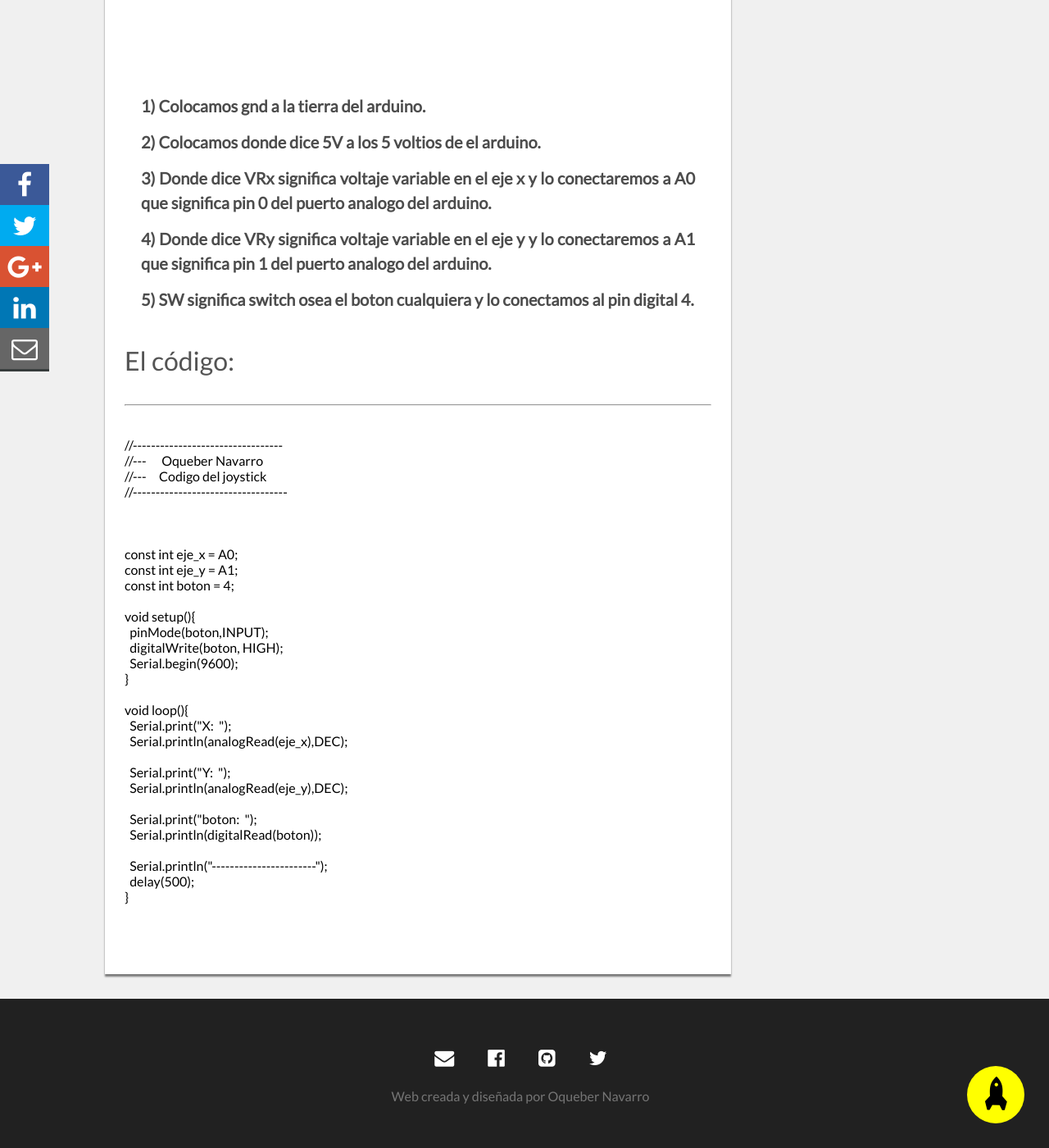
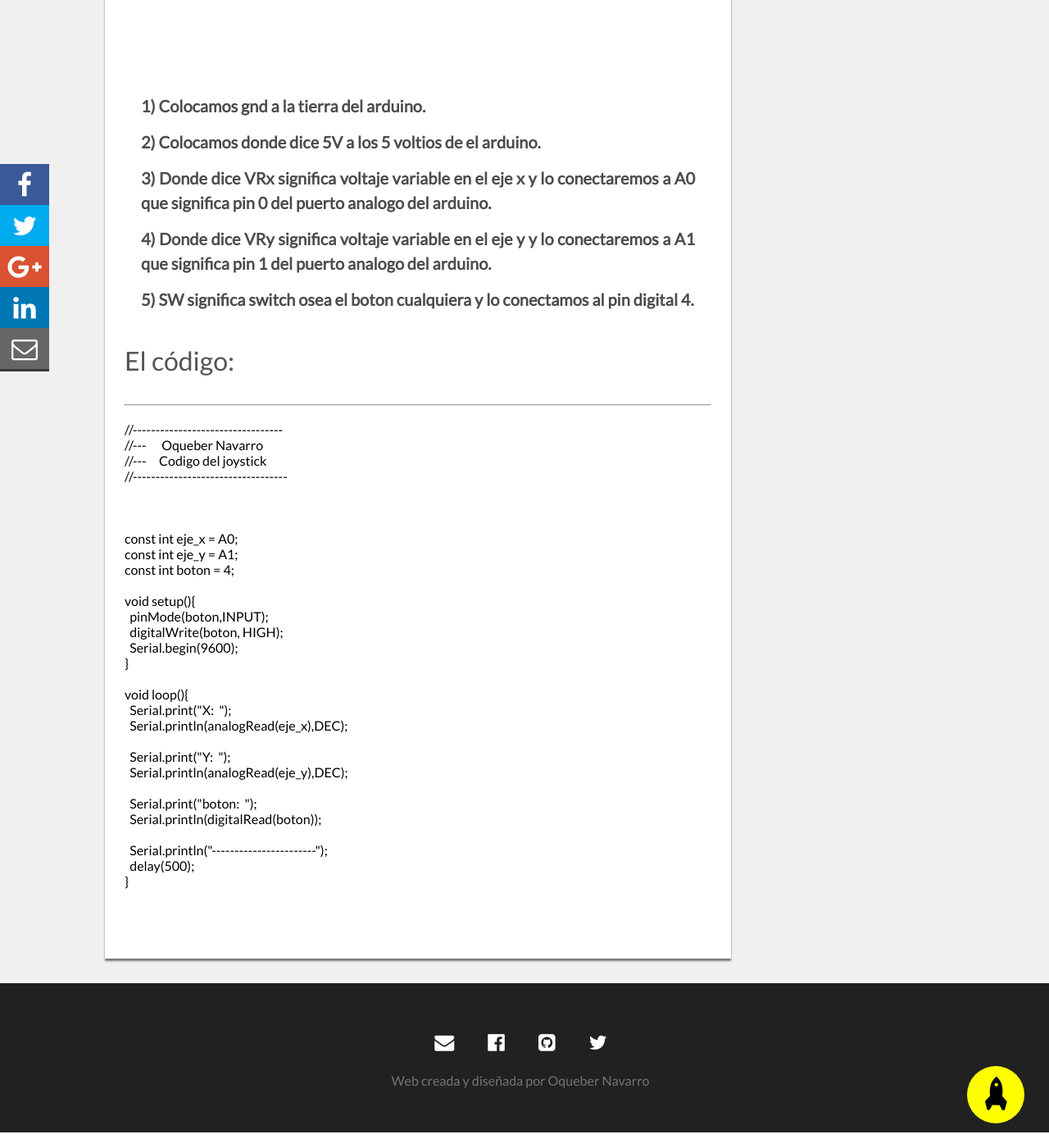
Before and after one commit to oqueber/oqueber-oqueber.github.io, a Jekyll site: the page built from _posts/0000-01-04-joystick.md, in a window 1280 px wide and 1400 px high, scrolled down 2059 px. Shown: the whole window at 82% size. Built offline with Jekyll 4.4.1, drawn with Linux system fonts in a browser that asks for light colours; nearby versions of some CDN libraries; comment, search, counter and statistics services are not loaded.

Commit message:
Update 0000-01-04-joystick.md

````diff
--- a/_posts/0000-01-04-joystick.md
+++ b/_posts/0000-01-04-joystick.md
@@ -35,7 +35,7 @@
 
 
 
-<pre><code class="cpp">
+```cpp
 
 //---------------------------------
 //---      Oqueber Navarro
@@ -68,4 +68,4 @@
   delay(500);
 }
 
-</code></pre>
+```
````
